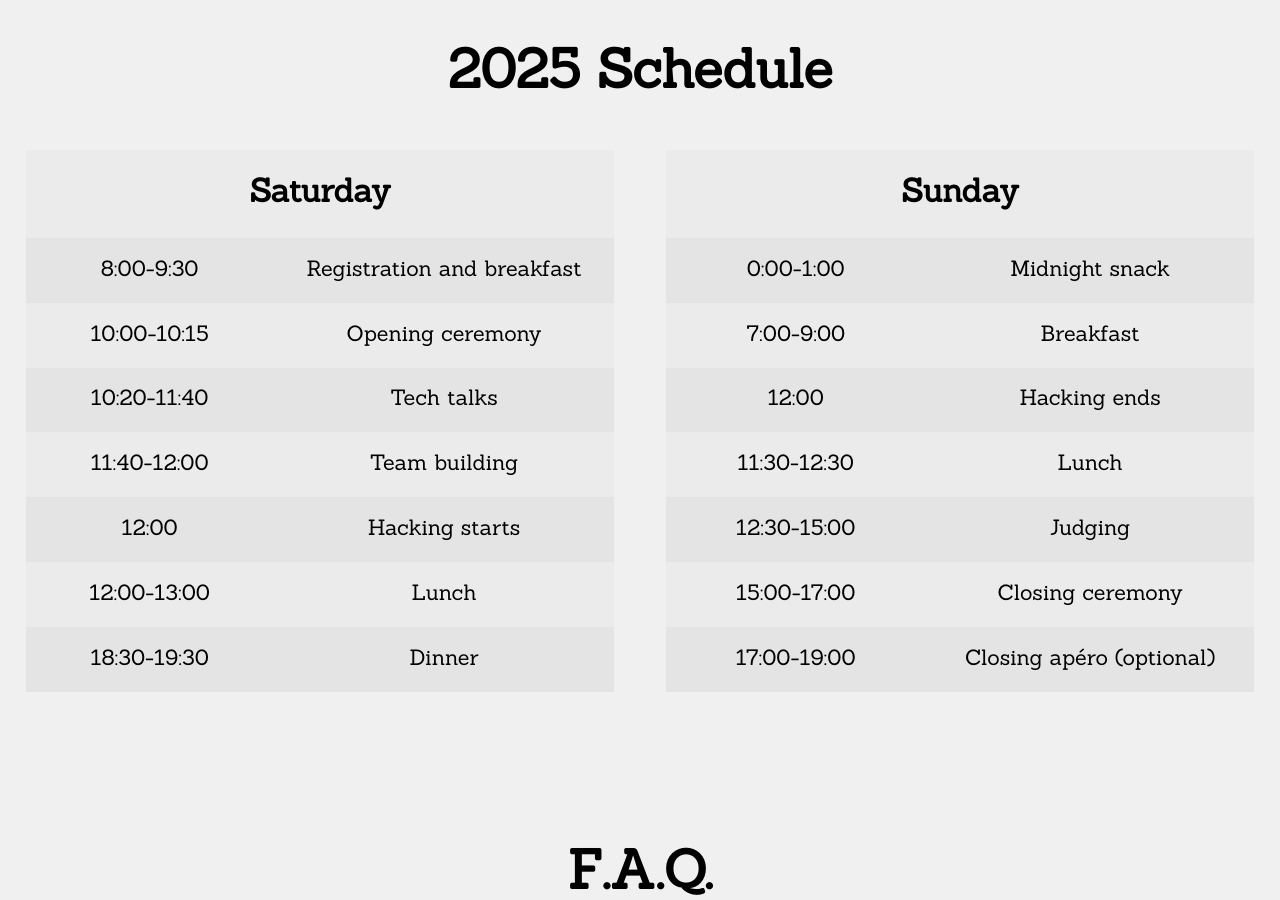
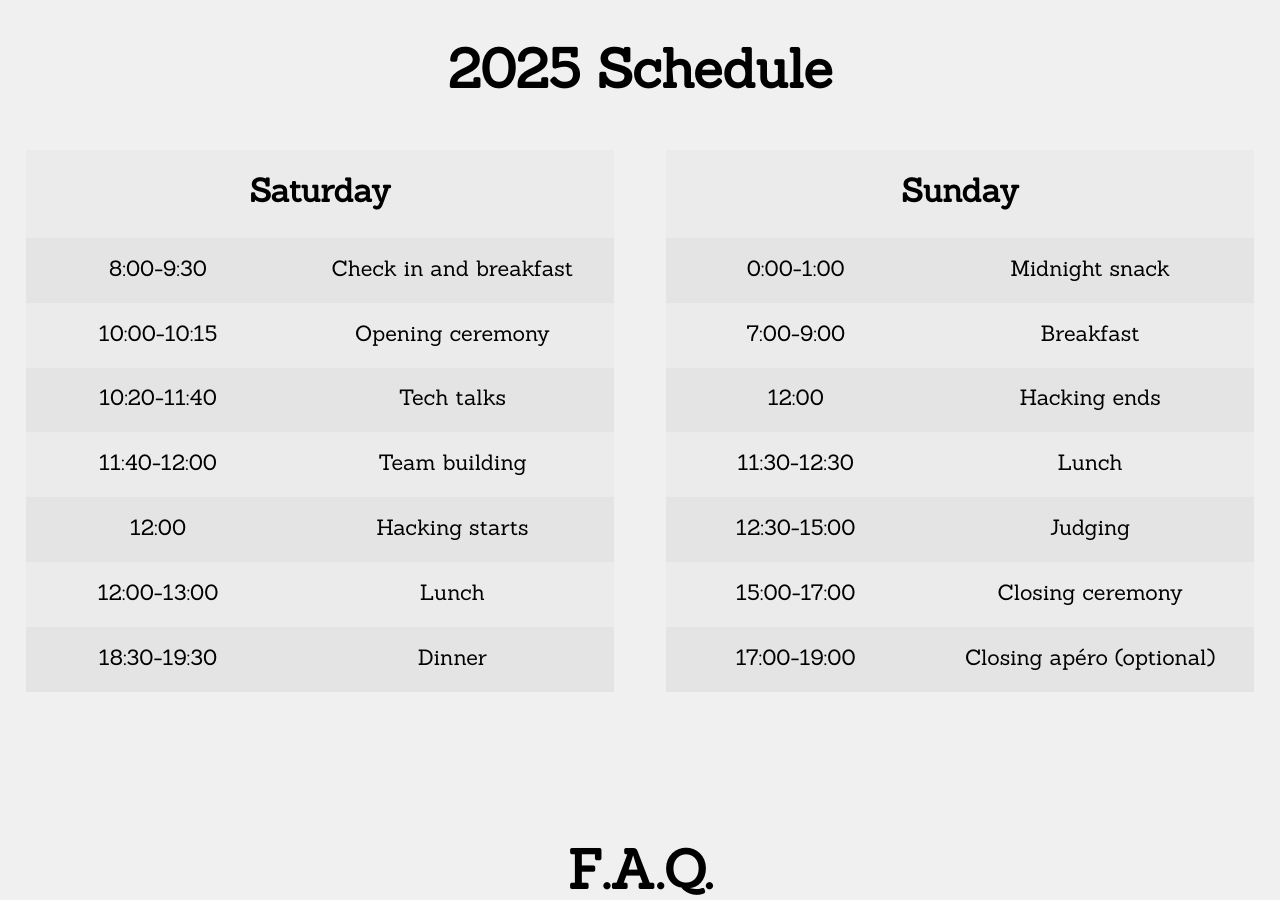
Before and after one commit to LauzHack/LauzHack.github.io, a Jekyll site: the page built from index.html, in a window 1280 px wide and 900 px high, scrolled down 1292 px. Built offline with Jekyll 4.4.1, drawn with Linux system fonts in a browser that asks for light colours.

Commit message:
s/Registration/Check in/ in schedule for clarity

```diff
--- a/_data/schedule.yml
+++ b/_data/schedule.yml
@@ -6,7 +6,7 @@
 table:
 
   Saturday:
-   '8:00-9:30': Registration and breakfast
+   '8:00-9:30': Check in and breakfast
    '10:00-10:15': Opening ceremony
    '10:20-11:40': Tech talks
    '11:40-12:00': Team building
```
